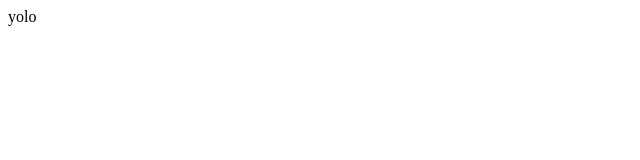
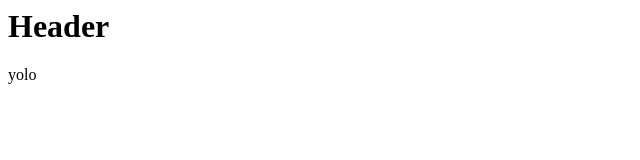
Before and after one commit to NickSneo/coursera_MERN, a website: page course1/index.html in a window 1280 px wide. Shown: the whole page, without its empty margins (0-640 px from the left). Drawn offline with Linux system fonts and the light colour scheme.

Commit message:
node support added

```diff
--- a/course1/index.html
+++ b/course1/index.html
@@ -5,6 +5,9 @@
         </title>
     </head>
     <body>
+        <h1>
+            Header
+        </h1>
         <p>
             yolo
         </p>
```
Also changed, not shown: course1/package.json (added, +24 -0 lines), 2 other files.
